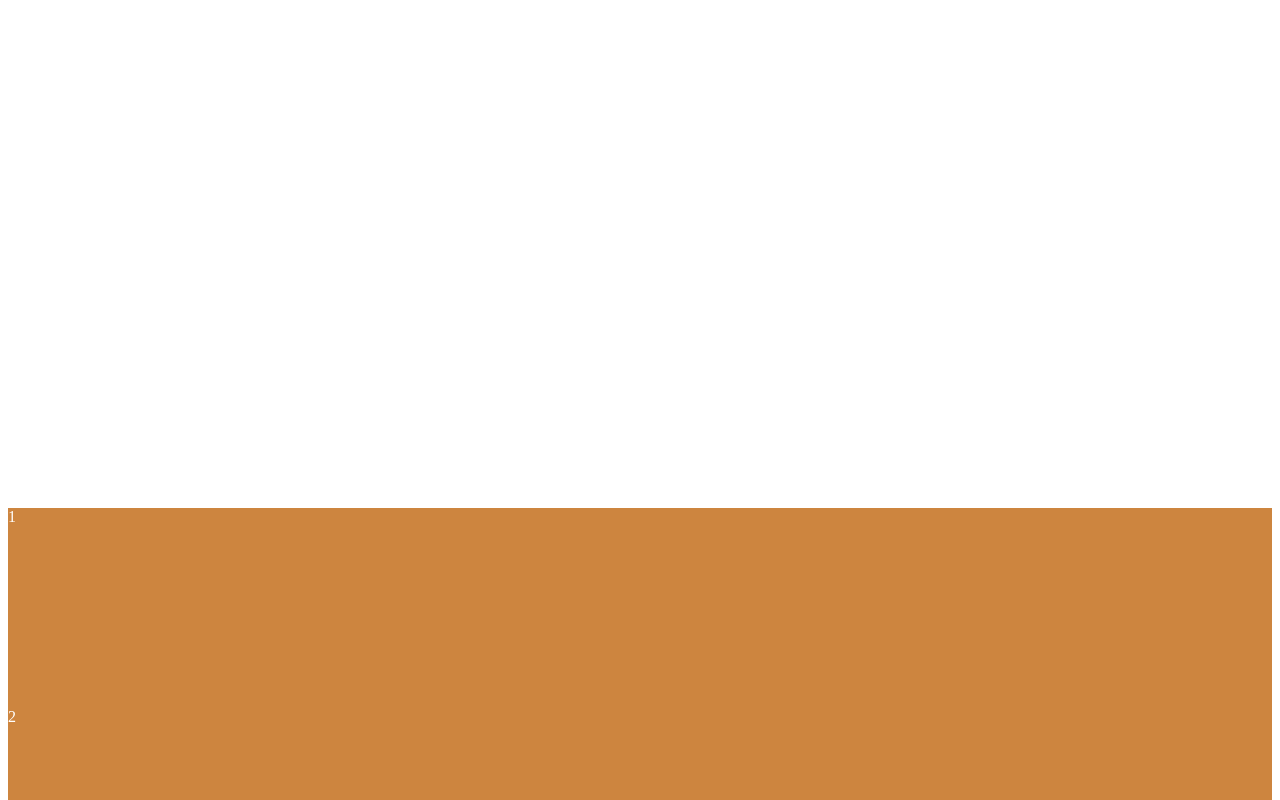
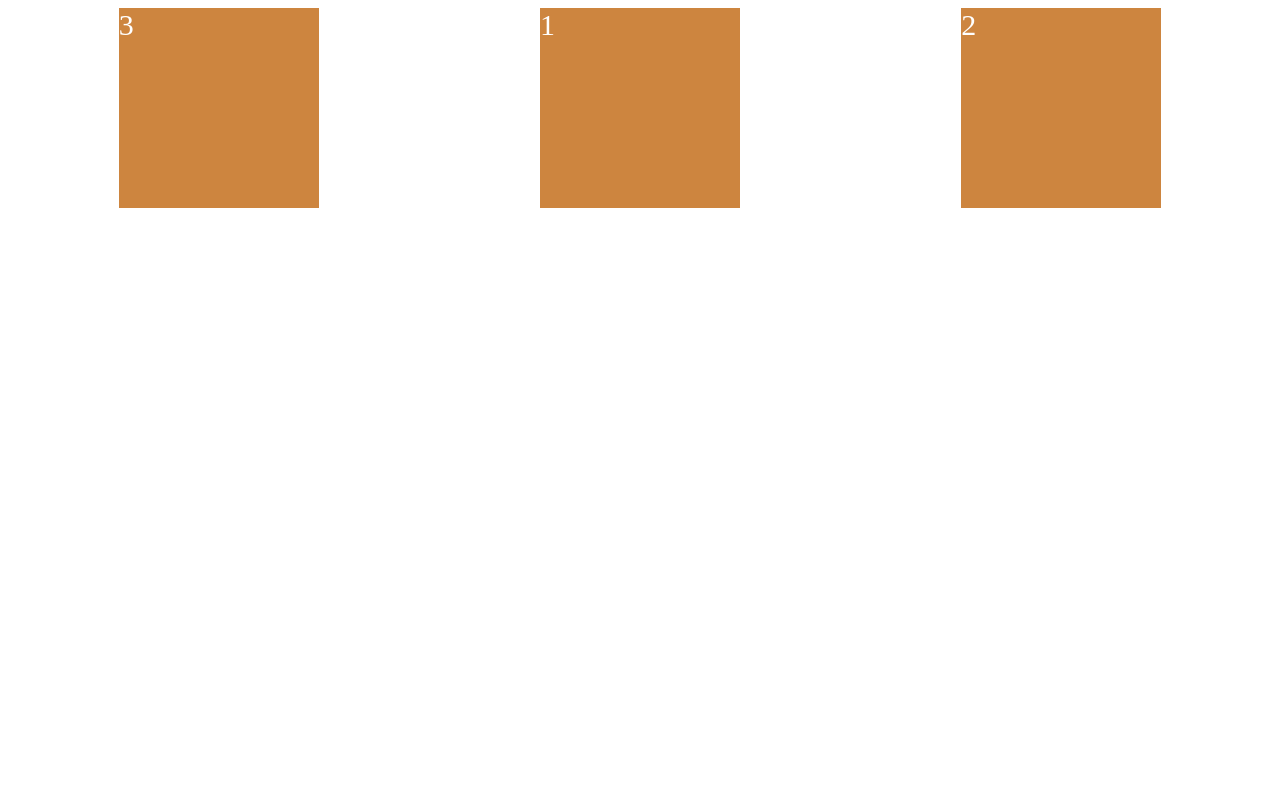
Before and after one commit to HA-SEUNG-JEONG/scss-practice, a website: page index.html in a window 1280 px wide. Shown: the top 800 px of the page. Drawn offline with Linux system fonts and the light colour scheme.

Commit message:
align-self and order

```diff
--- a/index.html
+++ b/index.html
@@ -7,10 +7,10 @@
     <title>(S)CSS Masterclass</title>
   </head>
   <body>
-    <div class="wrapper">
-      <div class="box">1</div>
-      <div class="box">2</div>
-      <div class="box">3</div>
+    <div class="father">
+      <div class="child">1</div>
+      <div class="child">2</div>
+      <div class="child">3</div>
     </div>
   </body>
 </html>
--- a/src/scss/styles.scss
+++ b/src/scss/styles.scss
@@ -1,12 +1,18 @@
-.wrapper {
+.father {
   display: flex; //box의 부모가 flex container가 됨
-  flex-direction: column;
-  justify-content: center;
-  align-items: stretch;
+  justify-content: space-around;
   height: 200vh;
-  .box {
+  .child {
+    width: 200px;
     height: 200px;
     background: peru;
+    font-size: 30px;
     color: white;
+    &:nth-child(1) {
+      order: 2;
+    }
+    &:nth-child(2) {
+      order: 3;
+    }
   }
 }
```
Also changed, not shown: flexbox-study.md (renamed from study.md, +6 -0 lines), dest/css/styles.css.
